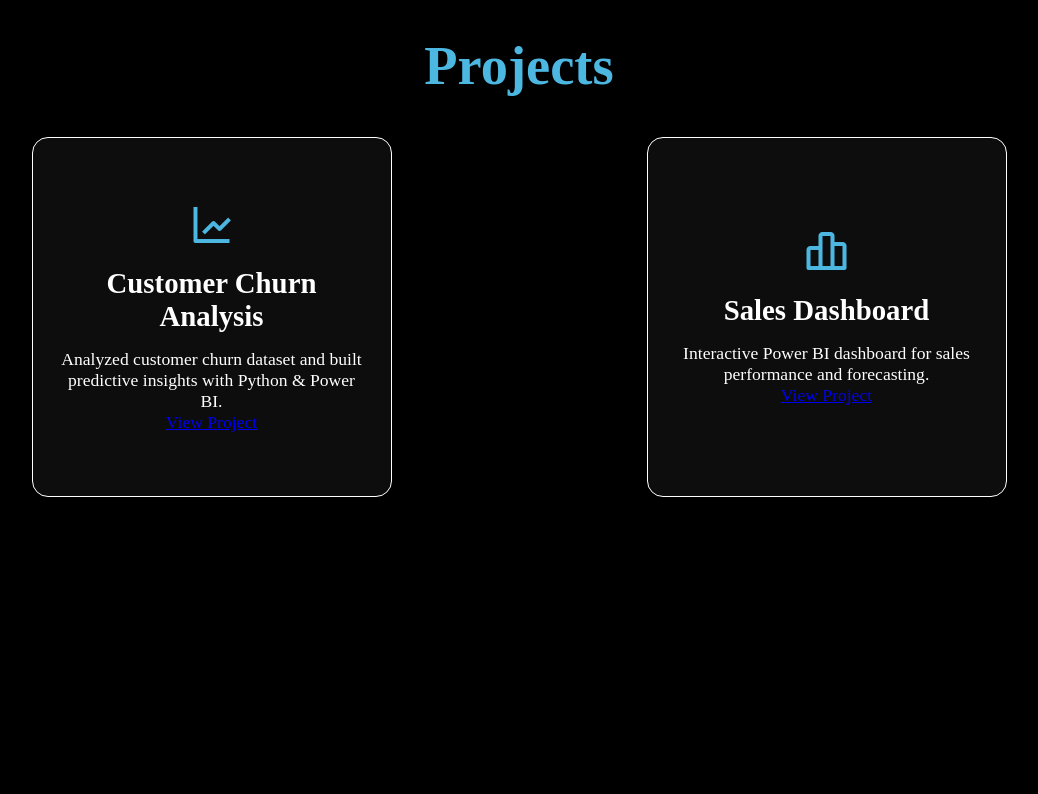
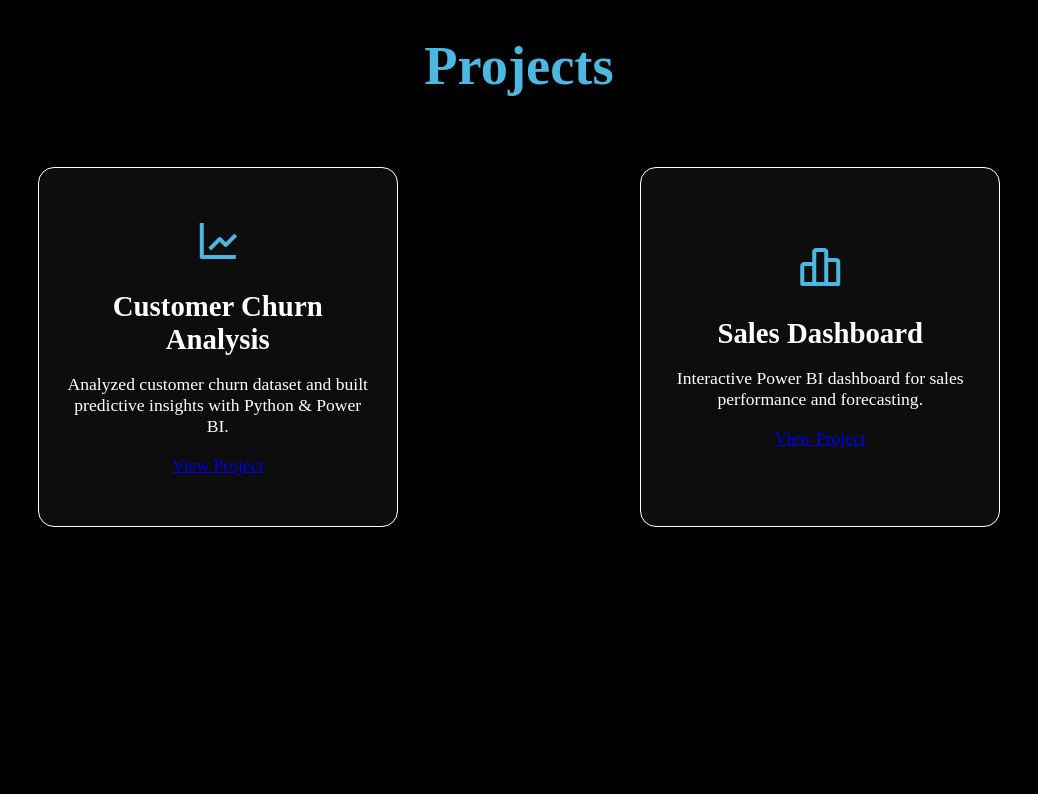
Before and after one commit to prathmeshsalunkhe16/Data_Analyst_Portfolio, a plain HTML site: page index.html in a window 1280 px wide. Shown: the part 2400-3194 px from the top of the page, without its empty margins (121-1159 px from the left). Drawn offline with nearby package versions, Linux system fonts and the light colour scheme.

Commit message:
Updated portfolio

```diff
--- a/style.css
+++ b/style.css
@@ -207,13 +207,13 @@ h2 {
 }
 
 .projects h2 {
-  margin-bottom: 40px; /* heading aur cards ke beech gap */
+  margin-bottom: 70px; /* heading aur cards ke beech gap */
 }
 
 .projects-container {
   display: grid;
   grid-template-columns: repeat(auto-fit, minmax(340px, 1fr));
-  gap: 50px;
+  gap: 25px;
   justify-items: center;
 }
 
@@ -246,18 +246,19 @@ h2 {
 }
 
 .project-card i {
-  font-size: 70px;
+  font-size: 90px;
   color: #4CB7E1;
-  margin-bottom: 18px;
+  margin-bottom: 25px;
 }
 
 .project-card h3 {
   font-size: 1.8rem;
-  margin-bottom: 16px;
+  margin-bottom: 18px;
 }
 
 .project-card p {
   font-size: 1.1rem;
+  margin-bottom: 18px;
 }
 
 /* Contact */
```
